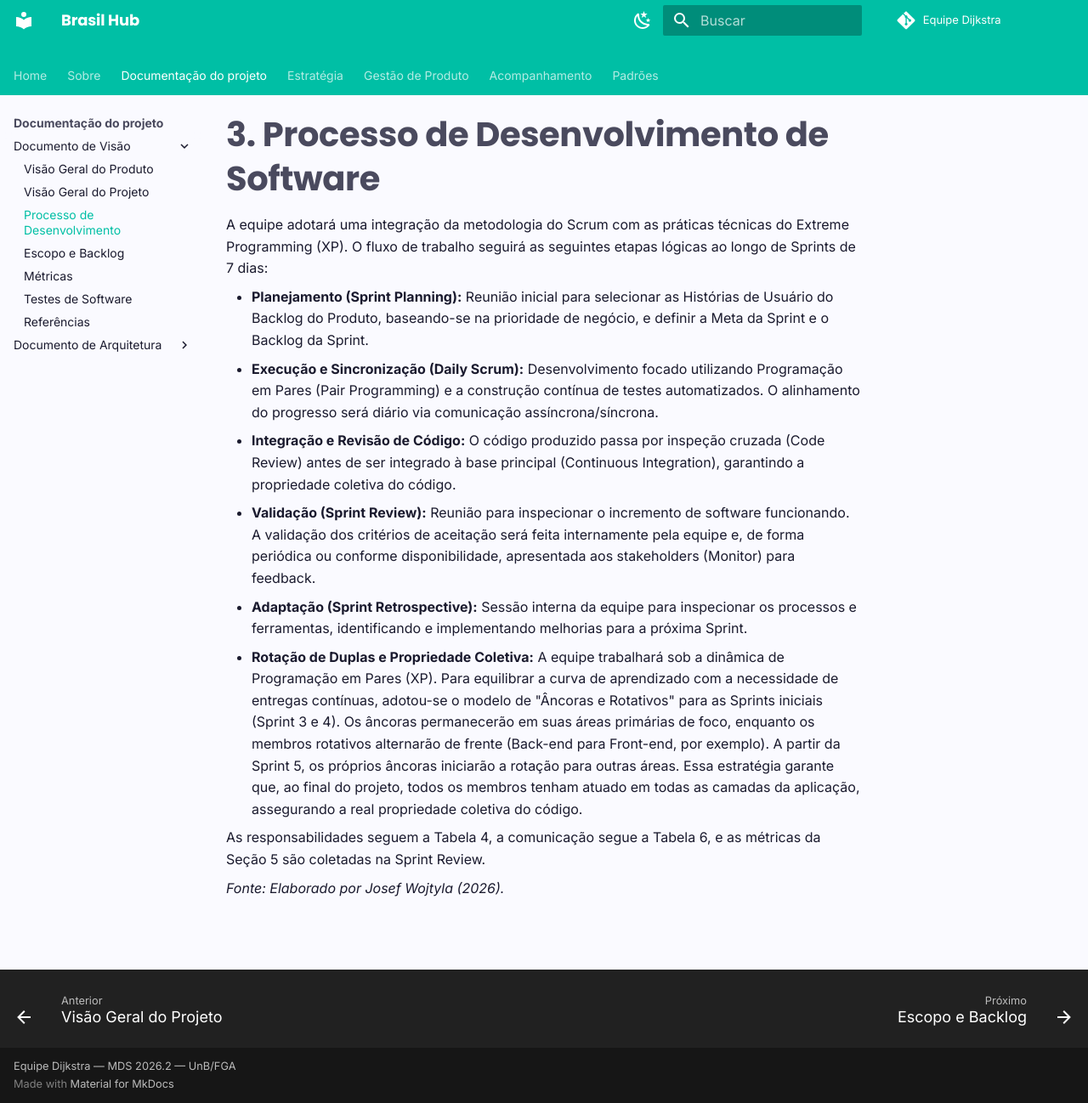
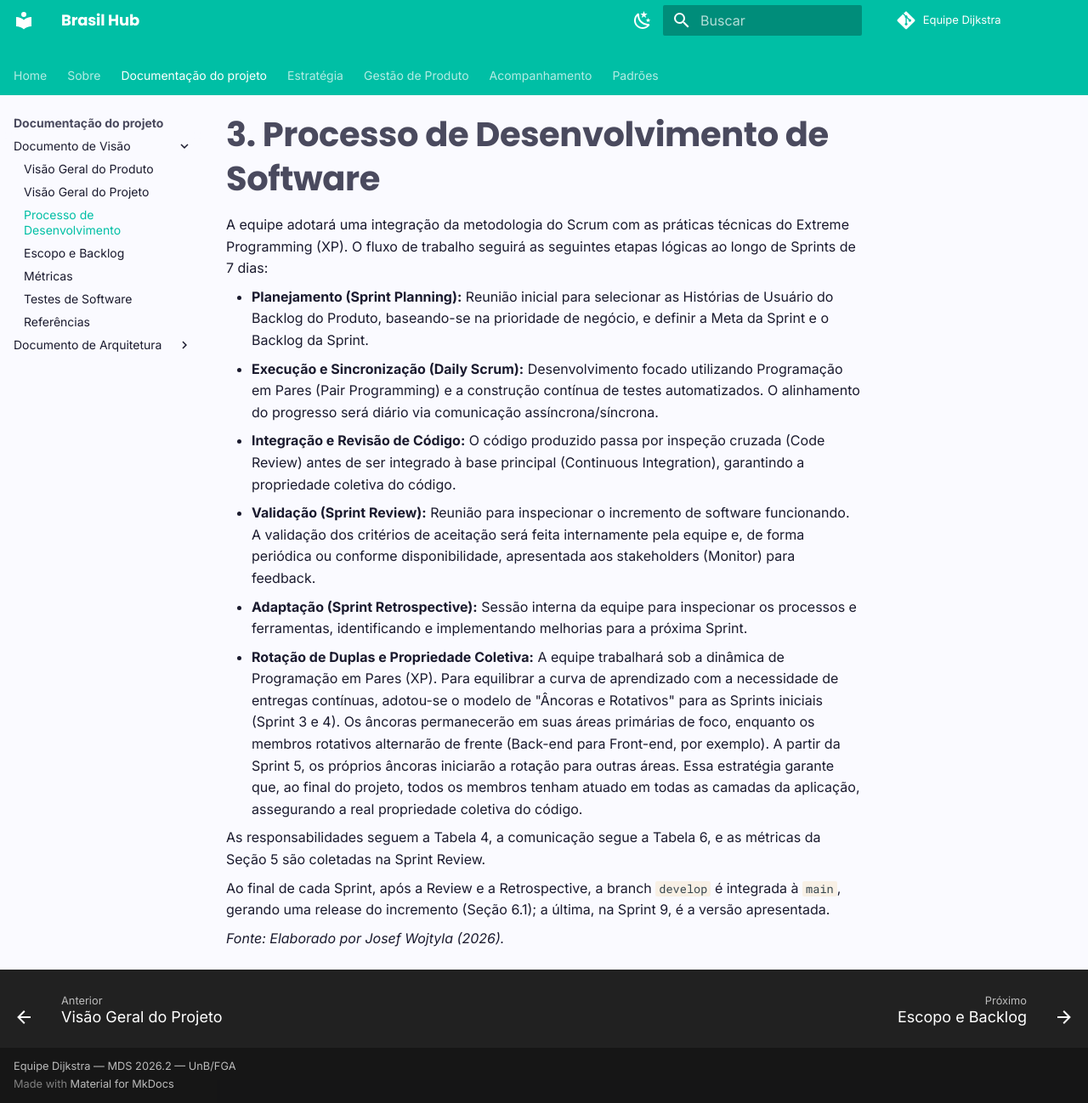
Before and after one commit to FGA0138-MDS-Ajax/2026.2-T02-Dijkstra, an MkDocs documentation site: the page built from docs/documentos/visao/processo-desenvolvimento.md, in a window 1280 px wide and 1298 px high. Shown: the whole window at 85% size. Built offline with MkDocs 1.6.1 and Material for MkDocs 9.7.7, drawn with Linux system fonts in a browser that asks for light colours; comment, search, counter and statistics services are not loaded.

Commit message:
fix: corrigir final sobre as responsabilidades, adicionar explicação sobre as sprints

```diff
--- a/docs/documentos/visao/processo-desenvolvimento.md
+++ b/docs/documentos/visao/processo-desenvolvimento.md
@@ -11,4 +11,6 @@ A equipe adotará uma integração da metodologia do Scrum com as práticas téc
 
 As responsabilidades seguem a Tabela 4, a comunicação segue a Tabela 6, e as métricas da Seção 5 são coletadas na Sprint Review.
 
+Ao final de cada Sprint, após a Review e a Retrospective, a branch `develop` é integrada à `main`, gerando uma release do incremento (Seção 6.1); a última, na Sprint 9, é a versão apresentada.
+
 *Fonte: Elaborado por Josef Wojtyla (2026).*
```
